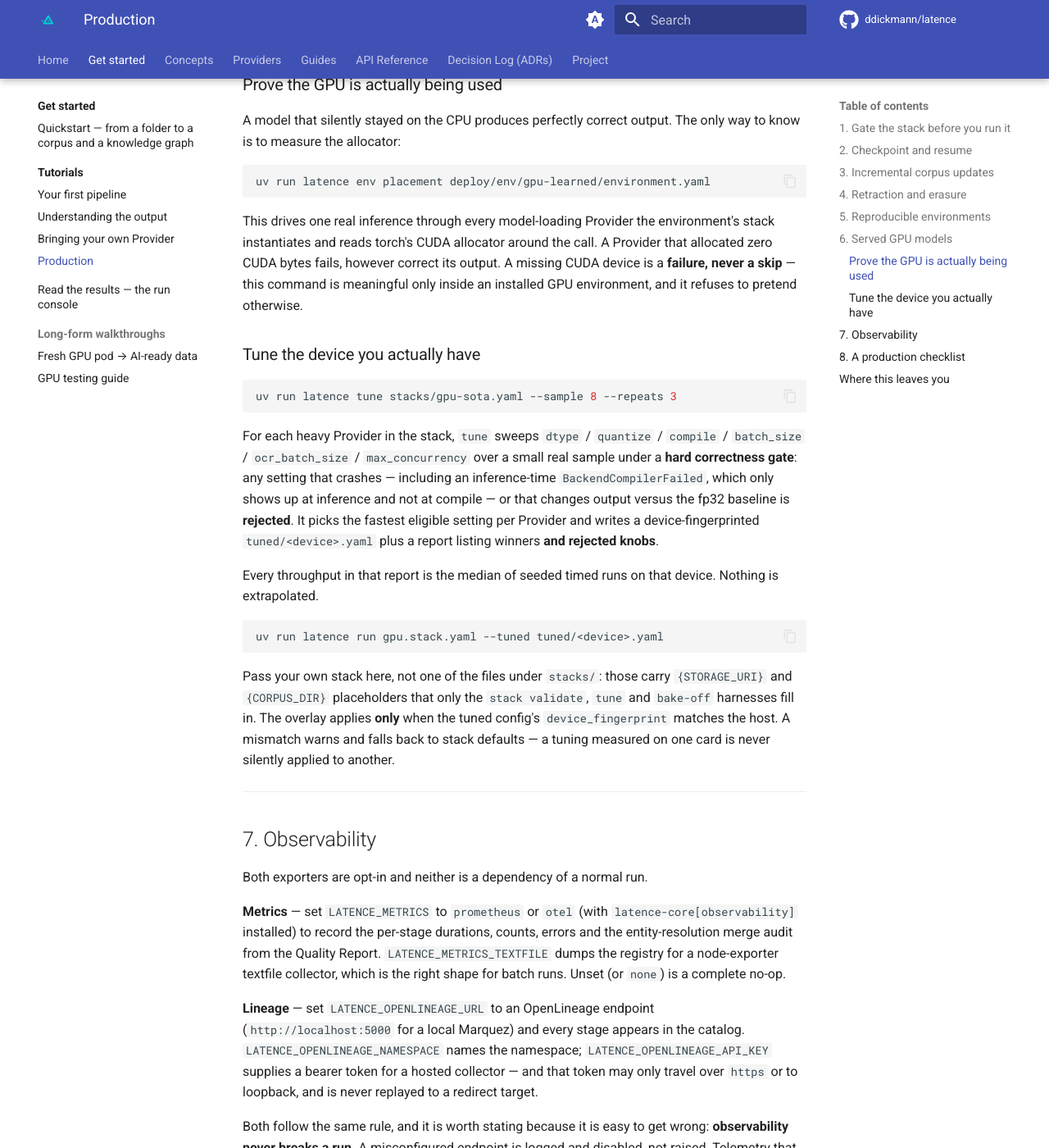
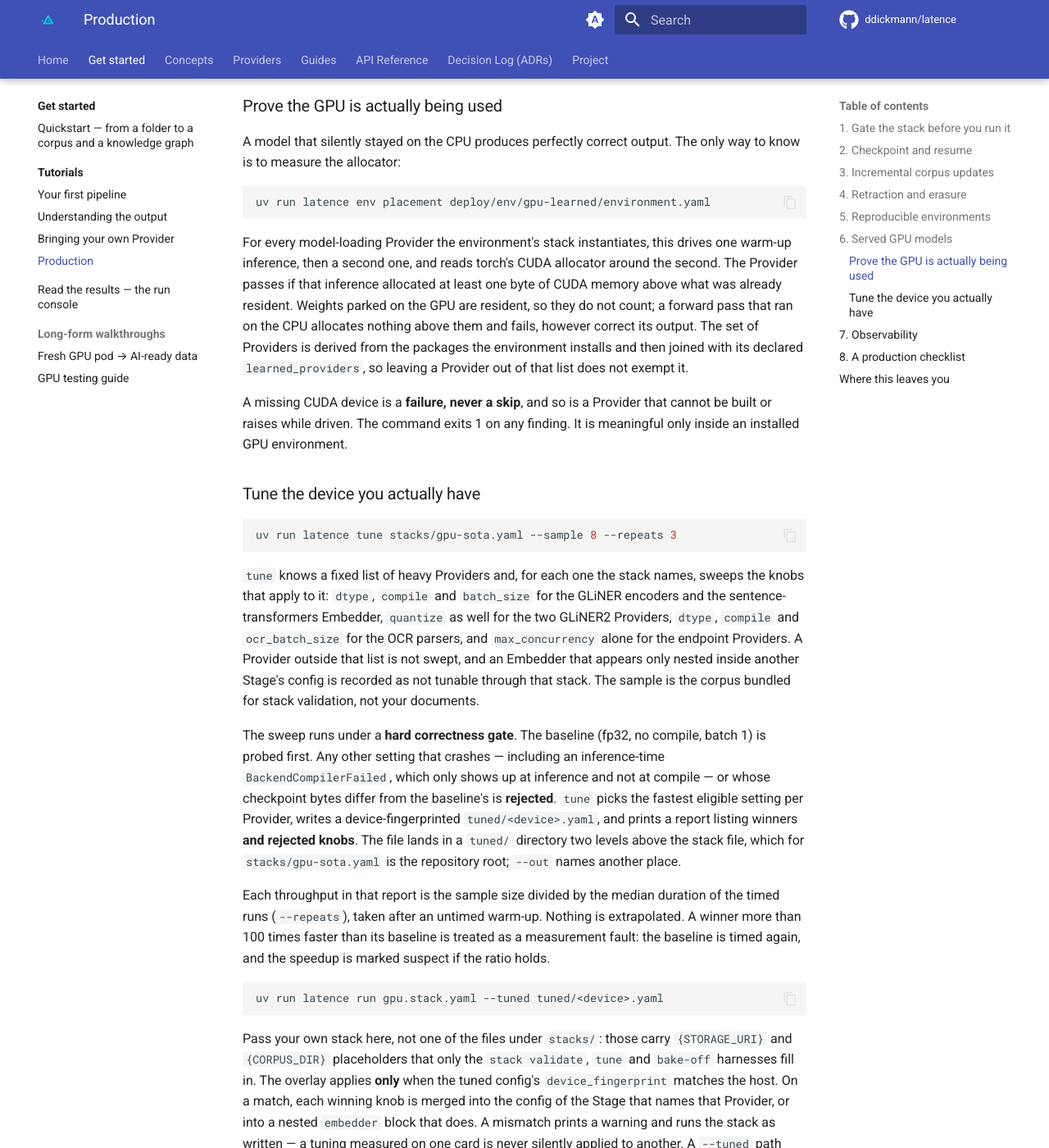
Before and after one commit to ddickmann/latence, an MkDocs documentation site: the page built from docs/tutorials/05-production.md, in a window 1280 px wide and 1400 px high, scrolled down 8822 px. Shown: the whole window at 82% size. Built offline with MkDocs 1.6.1 and Material for MkDocs 9.7.7, drawn with Linux system fonts in a browser that asks for light colours; comment, search, counter and statistics services are not loaded; some of the changed text lies outside the part shown.

Commit message:
production tutorial: describe env placement, tune and --tuned from the code
The three commands were described from their help text. Each sentence
is now checked against latence_core.placement, latence_core.tune and
the CLI, and four were reworded.

Placement drives a warm-up and a measured inference and counts only
CUDA memory above the resident footprint. Tune sweeps a fixed list of
Providers with a knob set per family, on the bundled validation corpus,
and prints its report rather than writing it; the default output
directory and the implausible-speedup guard are stated. The overlay
merges into a Stage's config or a nested embedder block.

The OCR speed ratio is replaced as in the deployment guide: the tree
holds no measurement of it.

````diff
--- a/docs/tutorials/05-production.md
+++ b/docs/tutorials/05-production.md
@@ -382,9 +382,10 @@ Concretely:
 
 * **The OCR endpoint** — `parser.lighton_vllm` rasterises each page and POSTs the image to a running
   vLLM server serving `lightonai/LightOnOCR-2-1B` (Apache-2.0 weights *and* code). The pipeline
-  reaches it by `base_url`: one config value. Production OCR is a warm server because, measured
-  on a pod, vLLM at concurrency was about 2.7× faster than optimised in-process transformers
-  ([Serving LightOn-OCR with vLLM](../serving-lighton-vllm.md)).
+  reaches it by `base_url`: one config value. Production OCR is a warm server rather than an
+  in-process model (ADR-0030); the serve recipe is in
+  [Serving LightOn-OCR with vLLM](../serving-lighton-vllm.md). The two paths have not been
+  measured against each other on one machine: `PERF-RESULTS.md` lists that comparison as pending.
 * **The schema-induction LLM** — any OpenAI-compatible server: a local vLLM, an on-prem gateway,
   OpenRouter. Also just a `base_url`.
 * **A text-layer corpus needs no GPU at all.** The CPU parsers plus the deterministic spine run the
@@ -425,10 +426,17 @@ to measure the allocator:
 uv run latence env placement deploy/env/gpu-learned/environment.yaml
 ```
 
-This drives one real inference through every model-loading Provider the environment's stack
-instantiates and reads torch's CUDA allocator around the call. A Provider that allocated zero CUDA
-bytes fails, however correct its output. A missing CUDA device is a **failure, never a skip** — this
-command is meaningful only inside an installed GPU environment, and it refuses to pretend otherwise.
+For every model-loading Provider the environment's stack instantiates, this drives one warm-up
+inference, then a second one, and reads torch's CUDA allocator around the second. The Provider
+passes if that inference allocated at least one byte of CUDA memory above what was already
+resident. Weights parked on the GPU are resident, so they do not count; a forward pass that ran on
+the CPU allocates nothing above them and fails, however correct its output. The set of Providers
+is derived from the packages the environment installs and then joined with its declared
+`learned_providers`, so leaving a Provider out of that list does not exempt it.
+
+A missing CUDA device is a **failure, never a skip**, and so is a Provider that cannot be built
+or raises while driven. The command exits 1 on any finding. It is meaningful only inside an
+installed GPU environment.
 
 ### Tune the device you actually have
 
@@ -436,15 +444,27 @@ command is meaningful only inside an installed GPU environment, and it refuses t
 uv run latence tune stacks/gpu-sota.yaml --sample 8 --repeats 3
 ```
 
-For each heavy Provider in the stack, `tune` sweeps `dtype` / `quantize` / `compile` / `batch_size`
-/ `ocr_batch_size` / `max_concurrency` over a small real sample under a **hard correctness gate**:
-any setting that crashes — including an inference-time `BackendCompilerFailed`, which only shows up
-at inference and not at compile — or that changes output versus the fp32 baseline is **rejected**.
-It picks the fastest eligible setting per Provider and writes a device-fingerprinted
-`tuned/<device>.yaml` plus a report listing winners **and rejected knobs**.
+`tune` knows a fixed list of heavy Providers and, for each one the stack names, sweeps the
+knobs that apply to it: `dtype`, `compile` and `batch_size` for the GLiNER encoders and the
+sentence-transformers Embedder, `quantize` as well for the two GLiNER2 Providers, `dtype`,
+`compile` and `ocr_batch_size` for the OCR parsers, and `max_concurrency` alone for the endpoint
+Providers. A Provider outside that list is not swept, and an Embedder that appears only nested
+inside another Stage's config is recorded as not tunable through that stack. The sample is the
+corpus bundled for stack validation, not your documents.
 
-Every throughput in that report is the median of seeded timed runs on that device. Nothing is
-extrapolated.
+The sweep runs under a **hard correctness gate**. The baseline (fp32, no compile, batch 1) is
+probed first. Any other setting that crashes — including an inference-time
+`BackendCompilerFailed`, which only shows up at inference and not at compile — or whose
+checkpoint bytes differ from the baseline's is **rejected**. `tune` picks the fastest eligible
+setting per Provider, writes a device-fingerprinted `tuned/<device>.yaml`, and prints a report
+listing winners **and rejected knobs**. The file lands in a `tuned/` directory two levels above
+the stack file, which for `stacks/gpu-sota.yaml` is the repository root; `--out` names another
+place.
+
+Each throughput in that report is the sample size divided by the median duration of the timed
+runs (`--repeats`), taken after an untimed warm-up. Nothing is extrapolated. A winner more than
+100 times faster than its baseline is treated as a measurement fault: the baseline is timed
+again, and the speedup is marked suspect if the ratio holds.
 
 ```bash
 uv run latence run gpu.stack.yaml --tuned tuned/<device>.yaml
@@ -452,9 +472,11 @@ uv run latence run gpu.stack.yaml --tuned tuned/<device>.yaml
 
 Pass your own stack here, not one of the files under `stacks/`: those carry `{STORAGE_URI}` and
 `{CORPUS_DIR}` placeholders that only the `stack validate`, `tune` and `bake-off` harnesses fill
-in. The overlay applies **only** when the tuned config's `device_fingerprint` matches the host. A
-mismatch warns and falls back to stack defaults — a tuning measured on one card is never silently
-applied to another.
+in. The overlay applies **only** when the tuned config's `device_fingerprint` matches the host. On
+a match, each winning knob is merged into the config of the Stage that names that Provider, or
+into a nested `embedder` block that does. A mismatch prints a warning and runs the stack as
+written — a tuning measured on one card is never silently applied to another. A `--tuned` path
+that does not exist exits 2.
 
 ---
 
````
